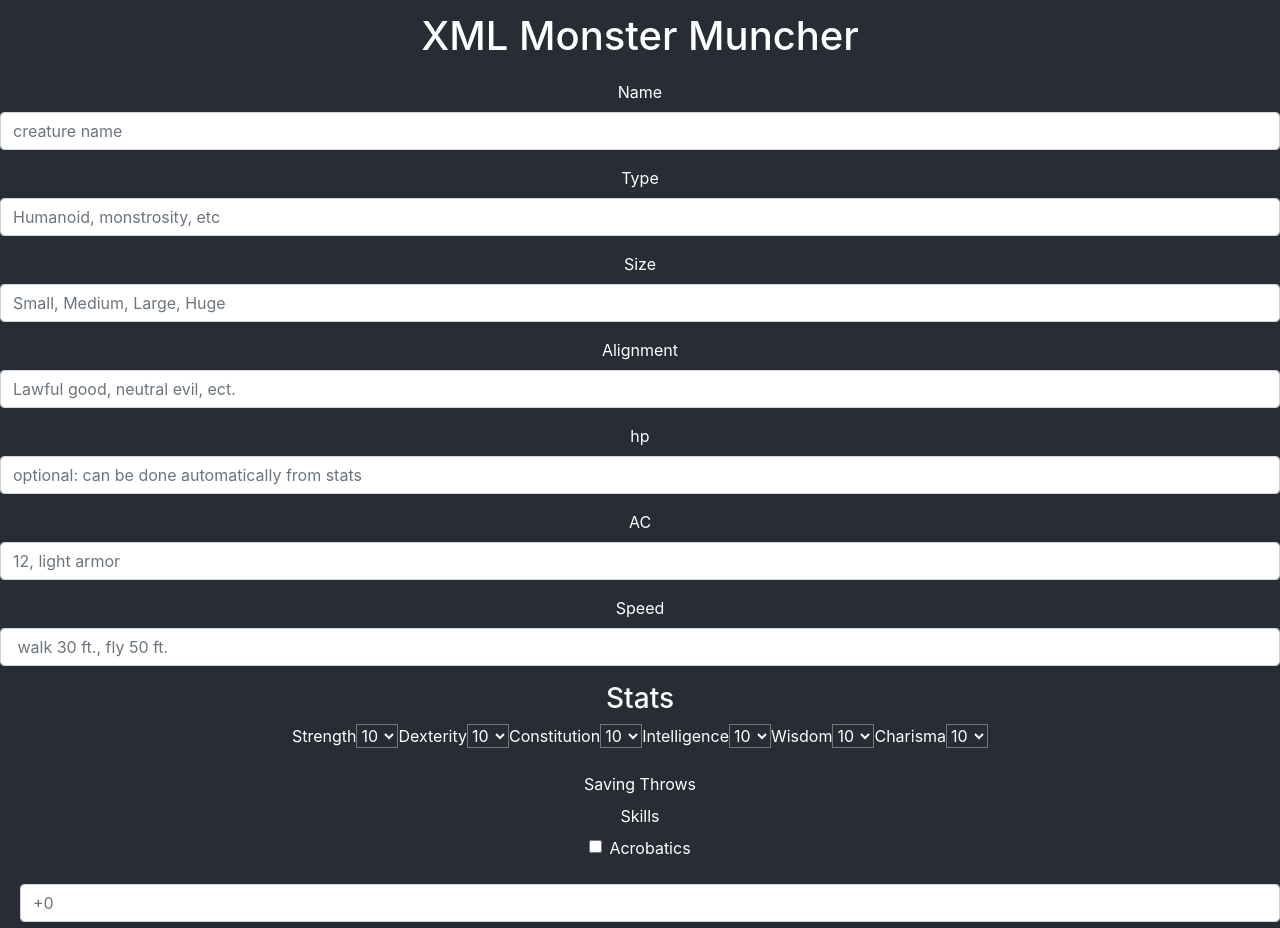
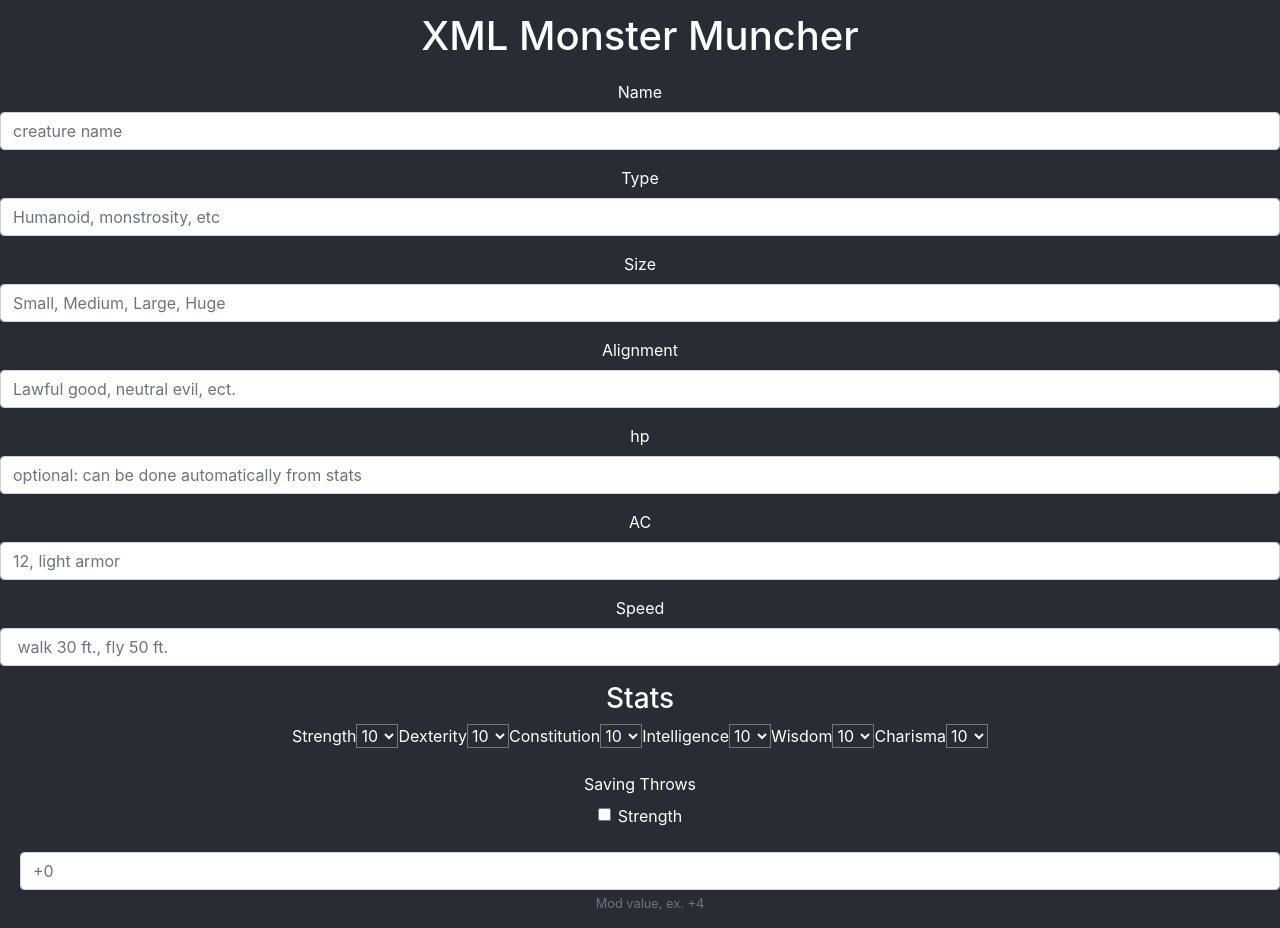
Before and after one commit to sbrevolution5/xml-monster-muncher, a React (Create React App) app: page / in a window 1280 px wide. Shown: the top 928 px of the page. Built offline with nearby package versions, Linux system fonts and the light colour scheme.

Commit message:
fixed saves to show up

```diff
--- a/src/components/Conditions.js
+++ b/src/components/Conditions.js
@@ -6,7 +6,6 @@ class Conditions extends Component{
         const conditionList = ["Blinded", "Charmed", "Deafened", "Exhaustion", "Frightened", "Grappled", "Incapacitated", "Invisible", "Paralyzed", "Petrified", "Poisoned", "Prone", "Restrained", "Stunned", "Unconscious",]
         return(
         <div>
-            <h4>Condition Immunities</h4>
             {conditionList.map((value, index)=>{
                 return(
                     <div class="form-check">
--- a/src/components/Saves.js
+++ b/src/components/Saves.js
@@ -1,22 +1,24 @@
-const { Component } = require("react")
+import  React, { Component } from 'react';
 
 class Saves extends Component{
     render(){
-        const SaveThrows=["Strength", "Dexterity", "Constitution", "Intelligence", "Wisdom", "Charisma"]
+        const saveThrows=["Strength", "Dexterity", "Constitution", "Intelligence", "Wisdom", "Charisma"]
         return(
             <div>
-                {SaveThrows.map((value, index)=>{
+                {saveThrows.map((value,index)=>{
+                    return(
                         <div className="form-check">
-                        <label className="form-check-label" for={value + "SaveBox"}>
-                        <input type="checkbox" className="form-check-input" name="" id={value + "SaveBox"} key={value + "SaveBox"} value="checkedValue" />
+                          <label className="form-check-label" for={value + "Box"}>
+                            <input type="checkbox" className="form-check-input" name="" id={value + "Box"} value="checkedValue" />
                             {value}
                           </label>
                           <div className="form-group">
-                        <label for={value+"SaveMod"}></label>
-                        <input type="text" className="form-control" name="" id={value+"SaveMod"} key={value+"SaveMod"} aria-describedby="helpId" placeholder="+0"/>
+                            <label for={value+"Mod"}></label>
+                            <input type="text" className="form-control" name="" id={value+"Mod"} aria-describedby="helpId" placeholder="+0"/>
                             <small id="helpId" className="form-text text-muted">Mod value, ex. +4</small>
                           </div>
                         </div>
+                    )
                 })}
             </div>
         )
```
Lines whose indentation alone changed are shown as unchanged.
